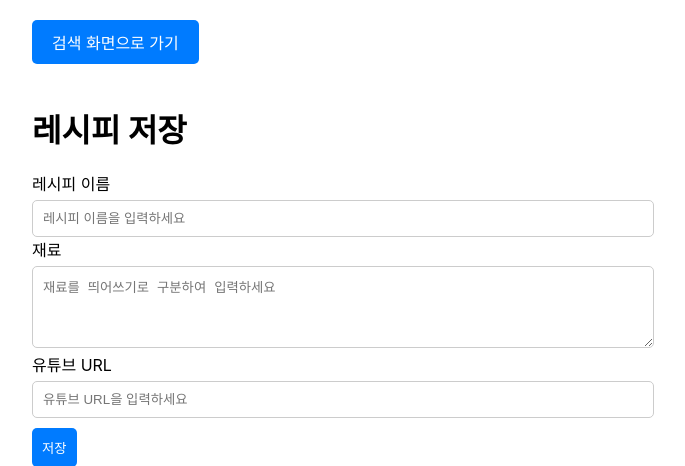
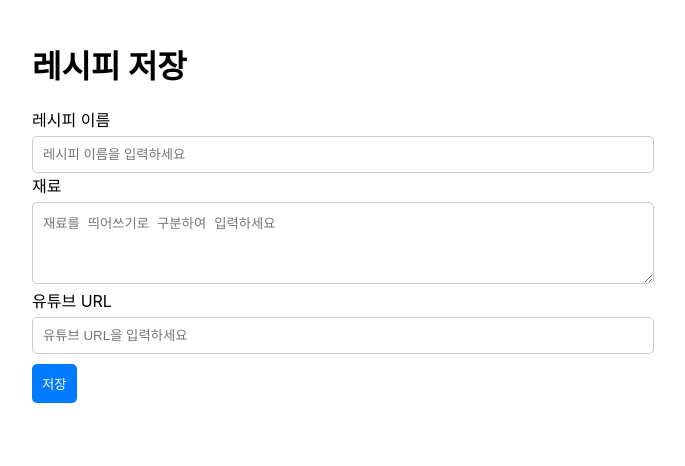
Before and after one commit to madchan912/YoNuDoo, a Flask app: page /save in a window 1280 px wide. Shown: the top 466 px of the page, without its empty margins (308-993 px from the left). Run offline with Flask 3, Linux system fonts and the light colour scheme.

Commit message:
화면 전환 버튼 삭제

```diff
--- a/templates/save.html
+++ b/templates/save.html
@@ -5,10 +5,10 @@
     <meta name="viewport" content="width=device-width, initial-scale=1.0">
     <title>레시피 저장</title>
     <link rel="stylesheet" href="{{ url_for('static', filename='styles.css') }}">
+    <script src="{{ url_for('static', filename='scripts.js') }}"></script>
 </head>
 <body>
     <div class="container">
-        <a href="/" class="navigate-button">검색 화면으로 가기</a>
         <h1>레시피 저장</h1>
         <form id="save-form" method="post">
             <label for="name">레시피 이름</label>
--- a/templates/search.html
+++ b/templates/search.html
@@ -5,10 +5,10 @@
     <meta name="viewport" content="width=device-width, initial-scale=1.0">
     <title>레시피 검색</title>
     <link rel="stylesheet" href="{{ url_for('static', filename='styles.css') }}">
+    <script src="{{ url_for('static', filename='scripts.js') }}"></script>
 </head>
 <body>
     <div class="container">
-        <a href="/save" class="navigate-button">레시피 저장하기</a>
         <h1>레시피 검색</h1>
         <div class="search-bar">
             <input
@@ -28,6 +28,5 @@
             <button id="close-popup">확인</button>
         </div>
     </div>
-    <script src="{{ url_for('static', filename='scripts.js') }}"></script>
 </body>
 </html>
```
Also changed, not shown: other parts of templates/save.html (+0 -1 lines).
